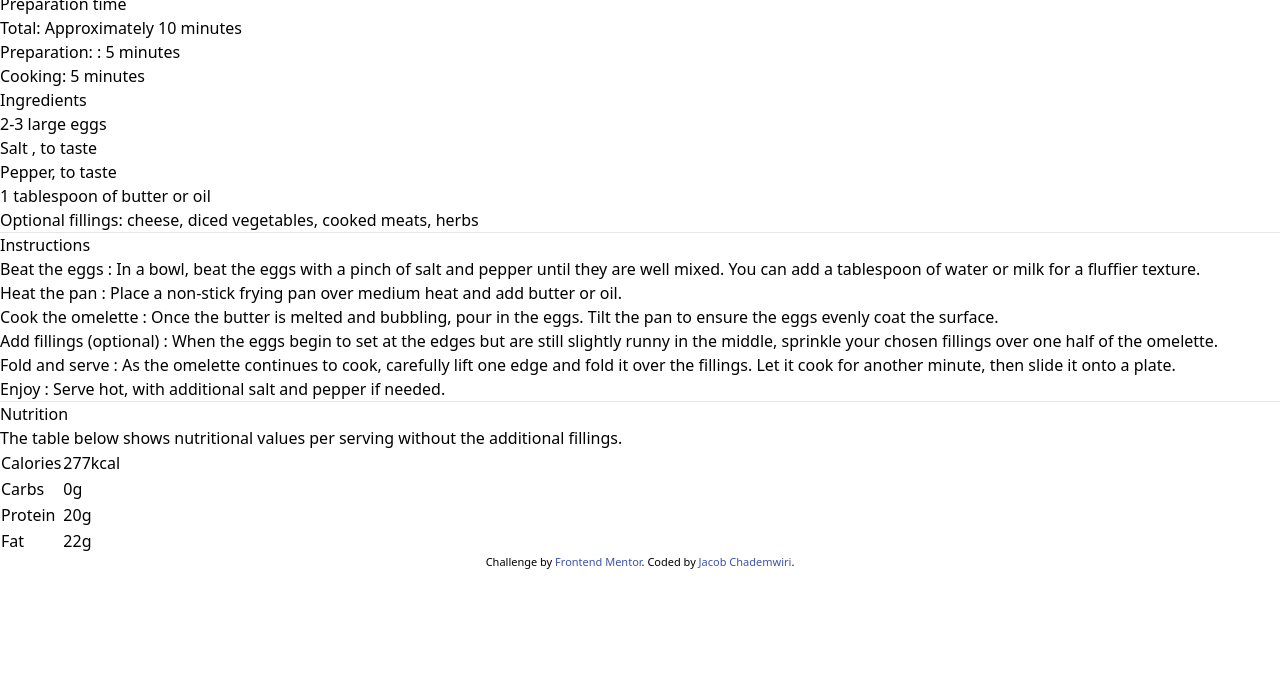
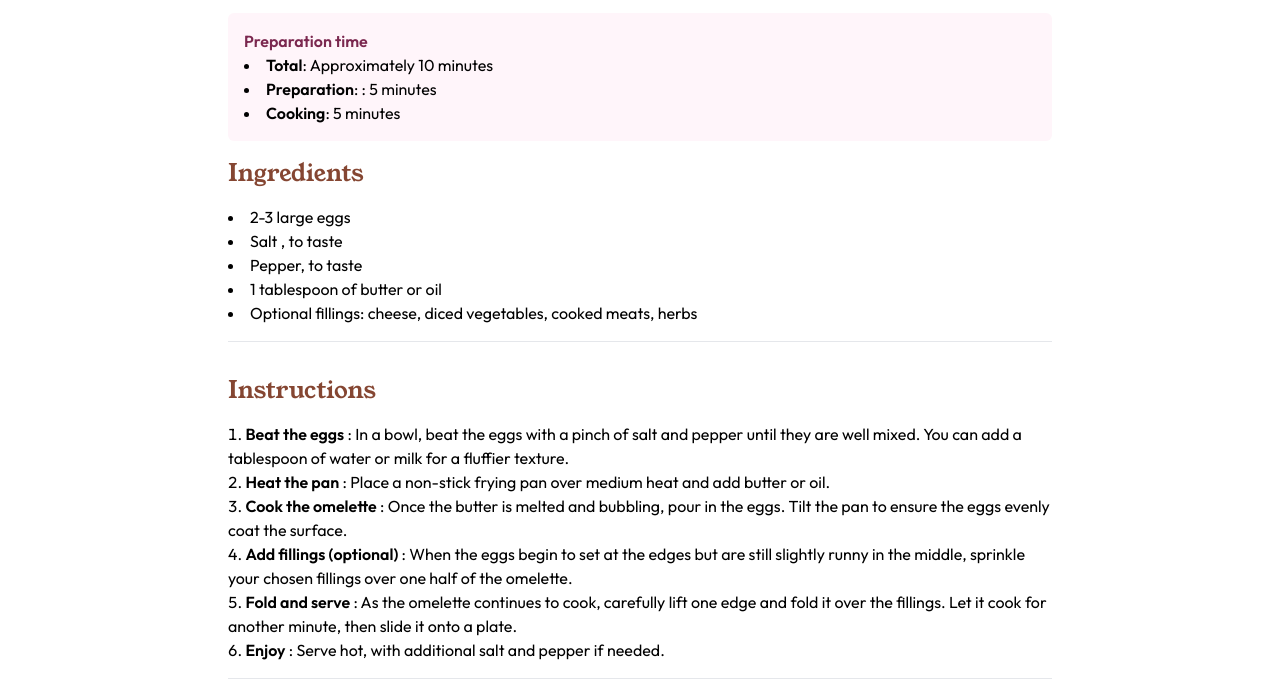
Before and after one commit to jchademwiri/frontend-mentor-tutorials, a website built with Vite: page recipe-page/index.html in a window 1280 px wide. Shown: the part 665-1357 px from the top of the page. Before the commit the page ends 1236 px from the top, so only its background shows below. Built offline with nearby package versions, Linux system fonts and the light colour scheme.

Commit message:
Refactor recipe page layout and styles; enhance typography with custom fonts

```diff
--- a/recipe-page/index.html
+++ b/recipe-page/index.html
@@ -22,28 +22,42 @@
     </style>
   </head>
   <body>
-    <header>
-      <img src="/images/image-omelette.jpeg" alt="roti with greens and meat" />
+    <div class="max-w-4xl mx-auto sm:p-5">
+      <header class="w-full aspect-[16/9]">
+        <img
+          src="/images/image-omelette.jpeg"
+          alt="roti with greens and meat"
+          class="w-full h-full object-cover sm:rounded-lg"
+        />
       </header>
-    <main>
-      <h1>Simple Omelette Recipe</h1>
-      <p>
+      <main class="px-4">
+        <h1 class="font-serif text-5xl py-4">Simple Omelette Recipe</h1>
+        <p class="text-stone-600 py-4">
           An easy and quick dish, perfect for any meal. This classic omelette
           combines beaten eggs cooked to perfection, optionally filled with your
           choice of cheese, vegetables, or meats.
         </p>
-      <section>
-        <article>
-          <h3>Preparation time</h3>
+        <section class="py-4">
+          <article class="p-4 bg-rose-50 rounded-md">
+            <h3 class="text-rose-800 font-sans font-semibold">
+              Preparation time
+            </h3>
             <ul>
-            <li><span>Total</span>: Approximately 10 minutes</li>
-            <li><span>Preparation</span>: : 5 minutes</li>
-            <li><span>Cooking</span>: 5 minutes</li>
+              <li class="list-disc list-inside">
+                <span class="font-semibold">Total</span>: Approximately 10
+                minutes
+              </li>
+              <li class="list-disc list-inside">
+                <span class="font-semibold">Preparation</span>: : 5 minutes
+              </li>
+              <li class="list-disc list-inside">
+                <span class="font-semibold">Cooking</span>: 5 minutes
+              </li>
             </ul>
           </article>
           <article>
-          <h2>Ingredients</h2>
-          <ul>
+            <h2 class="py-4 font-serif text-brown-800 text-2xl">Ingredients</h2>
+            <ul class="list-disc list-inside">
               <li>2-3 large eggs</li>
               <li>Salt , to taste</li>
               <li>Pepper, to taste</li>
@@ -55,76 +69,80 @@
           </article>
         </section>
         <hr />
-      <section>
-        <h2>Instructions</h2>
-        <ol>
+        <section class="py-4">
+          <h2 class="py-4 font-serif text-brown-800 text-2xl">Instructions</h2>
+          <ol class="list-decimal list-inside">
             <li>
-            <span>Beat the eggs</span> : In a bowl, beat the eggs with a pinch
-            of salt and pepper until they are well mixed. You can add a
-            tablespoon of water or milk for a fluffier texture.
+              <span class="font-semibold">Beat the eggs</span> : In a bowl, beat
+              the eggs with a pinch of salt and pepper until they are well
+              mixed. You can add a tablespoon of water or milk for a fluffier
+              texture.
             </li>
             <li>
-            <span>Heat the pan</span> : Place a non-stick frying pan over medium
-            heat and add butter or oil.
+              <span class="font-semibold">Heat the pan</span> : Place a
+              non-stick frying pan over medium heat and add butter or oil.
             </li>
             <li>
-            <span>Cook the omelette</span> : Once the butter is melted and
-            bubbling, pour in the eggs. Tilt the pan to ensure the eggs evenly
-            coat the surface.
+              <span class="font-semibold">Cook the omelette</span> : Once the
+              butter is melted and bubbling, pour in the eggs. Tilt the pan to
+              ensure the eggs evenly coat the surface.
             </li>
             <li>
-            <span>Add fillings (optional)</span> : When the eggs begin to set at
-            the edges but are still slightly runny in the middle, sprinkle your
-            chosen fillings over one half of the omelette.
+              <span class="font-semibold">Add fillings (optional)</span> : When
+              the eggs begin to set at the edges but are still slightly runny in
+              the middle, sprinkle your chosen fillings over one half of the
+              omelette.
             </li>
             <li>
-            <span>Fold and serve</span> : As the omelette continues to cook,
-            carefully lift one edge and fold it over the fillings. Let it cook
-            for another minute, then slide it onto a plate.
+              <span class="font-semibold">Fold and serve</span> : As the
+              omelette continues to cook, carefully lift one edge and fold it
+              over the fillings. Let it cook for another minute, then slide it
+              onto a plate.
             </li>
             <li>
-            <span>Enjoy</span> : Serve hot, with additional salt and pepper if
-            needed.
+              <span class="font-semibold">Enjoy</span> : Serve hot, with
+              additional salt and pepper if needed.
             </li>
           </ol>
         </section>
         <hr />
-      <section>
-        <h2>Nutrition</h2>
-        <p>
+        <section class="py-4">
+          <h2 class="py-4 font-serif text-brown-800 text-2xl">Nutrition</h2>
+          <p class="pb-4">
             The table below shows nutritional values per serving without the
             additional fillings.
           </p>
-        <table>
-          <tr>
+          <table class="w-full py-4">
+            <tr class="border-b border-gray-200 h-10 px-4">
               <td>Calories</td>
-            <td>277kcal</td>
+              <td class="text-brown-800 font-semibold">277kcal</td>
             </tr>
-          <tr>
+            <tr class="border-b border-gray-200 h-10 px-4">
               <td>Carbs</td>
-            <td>0g</td>
+              <td class="text-brown-800 font-semibold">0g</td>
             </tr>
-          <tr>
+            <tr class="border-b border-gray-200 h-10 px-4">
               <td>Protein</td>
-            <td>20g</td>
+              <td class="text-brown-800 font-semibold">20g</td>
             </tr>
-          <tr>
+            <tr class="border-b border-gray-200 h-10 px-4">
               <td>Fat</td>
-            <td>22g</td>
+              <td class="text-brown-800 font-semibold">22g</td>
             </tr>
           </table>
         </section>
       </main>
 
-    <footer class="attribution">
+      <footer class="attribution py-4">
         Challenge by
         <a
           href="https://www.frontendmentor.io?ref=challenge"
           rel="noopener"
           target="_blank"
           >Frontend Mentor</a
-      >. Coded by <a href="#">Jacob Chademwiri</a>.
+        >. Coded by <a href="https://www.jacobc.co.za/">Jacob Chademwiri</a>.
       </footer>
+    </div>
     <script type="module" src="/src/main.ts"></script>
   </body>
 </html>
--- a/recipe-page/src/style.css
+++ b/recipe-page/src/style.css
@@ -1,3 +1,6 @@
+@import url('https://fonts.googleapis.com/css2?family=Young+Serif&display=swap');
+@import url('https://fonts.googleapis.com/css2?family=Outfit:wght@400;600;700&display=swap');
+
 @tailwind base;
 @tailwind components;
 @tailwind utilities;
--- a/recipe-page/tailwind.config.js
+++ b/recipe-page/tailwind.config.js
@@ -18,6 +18,10 @@ export default {
           800: "hsl(332, 51%, 32%)",
         },
       },
+      fontFamily: {
+        serif: ["Young Serif", "serif"],
+        sans: ["Outfit", "sans-serif"],
+      },
     },
   },
   plugins: [],
```
Lines whose indentation alone changed are shown as unchanged.
